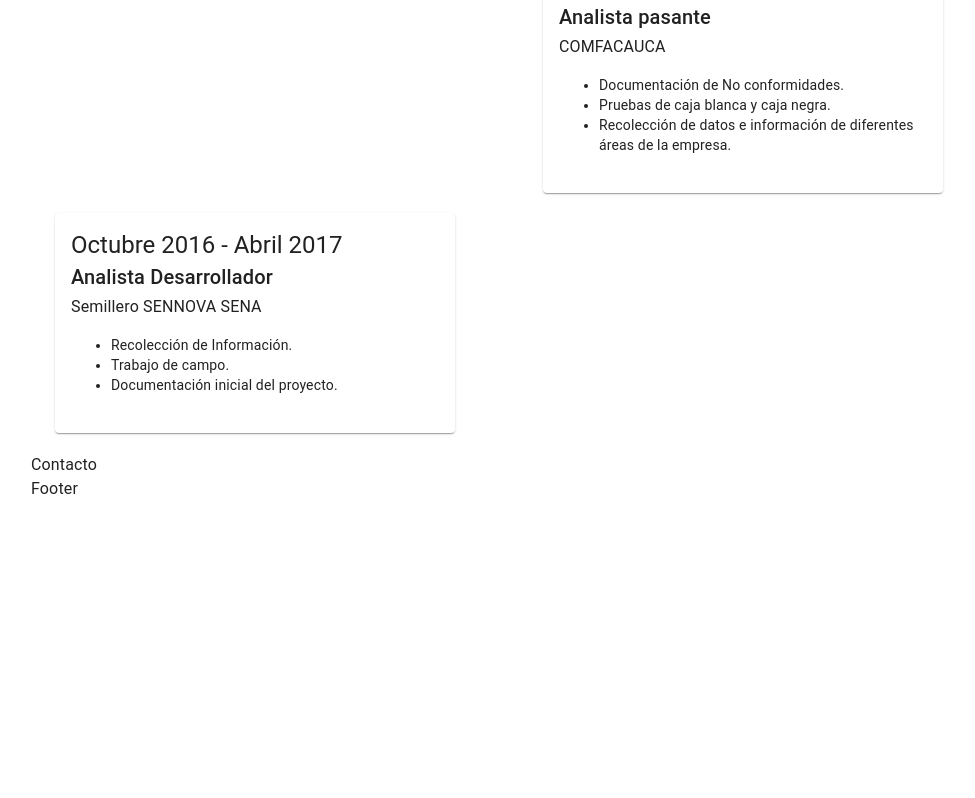
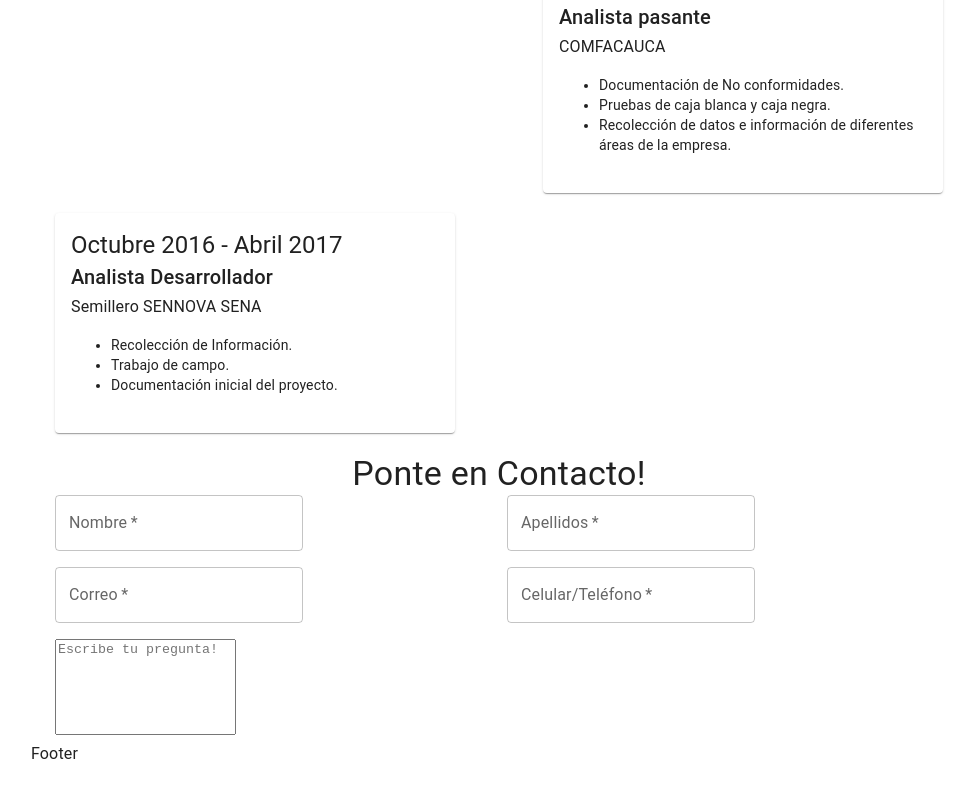
Before and after one commit to SebastianSamboni/my-portfolio, a React (Create React App) app: page /contact in a window 1280 px wide. Shown: the part 1449-2247 px from the top of the page, without its empty margins (241-1216 px from the left). Before the commit the page ends 1998 px from the top, so only its background shows below. Built offline with nearby package versions, Linux system fonts and the light colour scheme.

Commit message:
Create contact form

```diff
--- a/src/pages/Contact.jsx
+++ b/src/pages/Contact.jsx
@@ -1,10 +1,60 @@
+import {
+    Container,
+    Grid,
+    TextField,
+    TextareaAutosize,
+    Typography
+} from '@mui/material'
 import React from 'react'
 
 const Contact = () => {
     return (
-        <div>
-            Contacto
-        </div>
+        <Container>
+            <Typography variant='h4' textAlign='center'>
+                Ponte en Contacto!
+            </Typography>
+            <form>
+                <Grid container spacing={2}>
+                    <Grid item md={6}>
+                        <TextField id='name'
+                            label='Nombre'
+                            variant='outlined'
+                            required
+                        />
+                    </Grid>
+                    <Grid item md={6}>
+                        <TextField id='surname'
+                            label='Apellidos'
+                            variant='outlined'
+                            required
+                        />
+                    </Grid>
+                    <Grid item md={6}>
+                        <TextField id='email'
+                            label='Correo'
+                            variant='outlined'
+                            required
+                        />
+                    </Grid>
+                    <Grid item md={6}>
+                        <TextField id='phone'
+                            label='Celular/Teléfono'
+                            variant='outlined'
+                            required
+                        />
+                    </Grid>
+                    <Grid item md={12}>
+                        <TextareaAutosize
+                            minRows={3}
+                            maxRows={10}
+                            placeholder='Escribe tu pregunta!'
+                            style={{ resize: 'none', height:''}}
+                            required
+                        />
+                    </Grid>
+                </Grid>
+            </form>
+        </Container>
     )
 }
 
```
